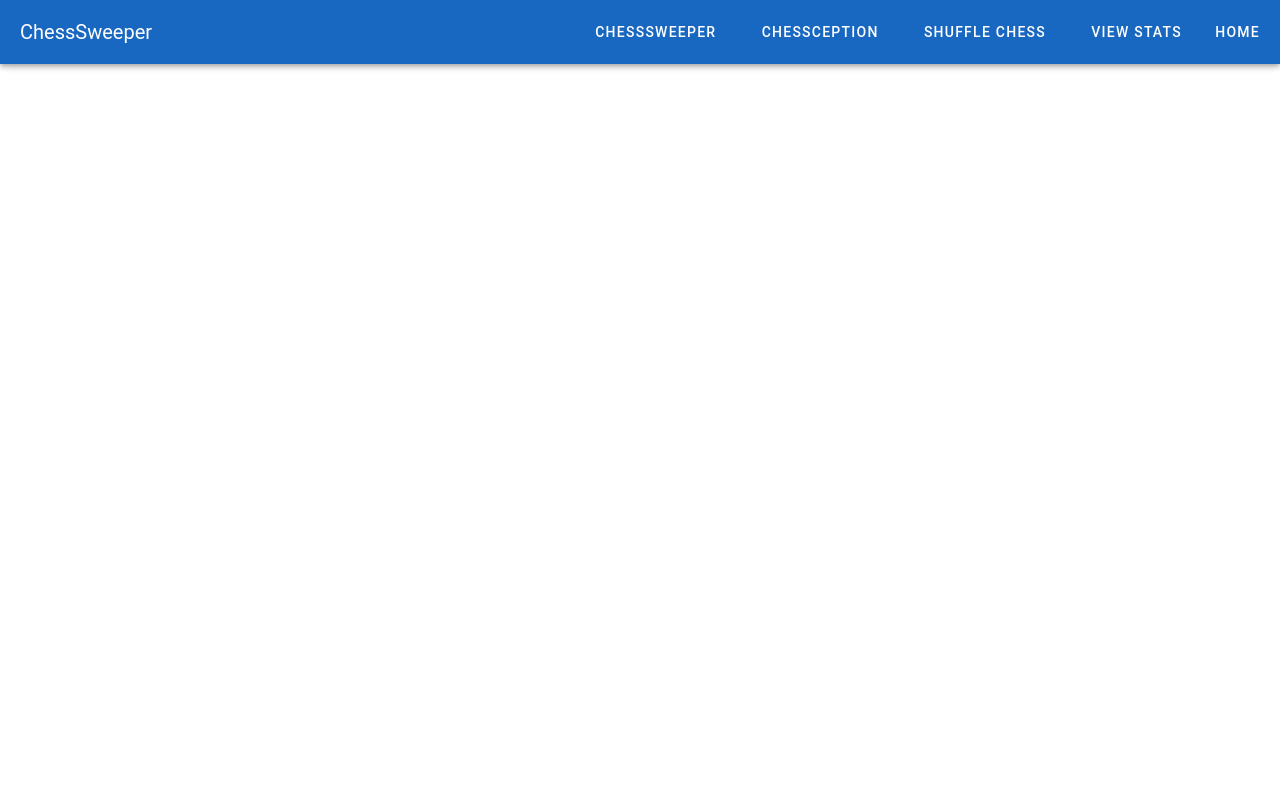
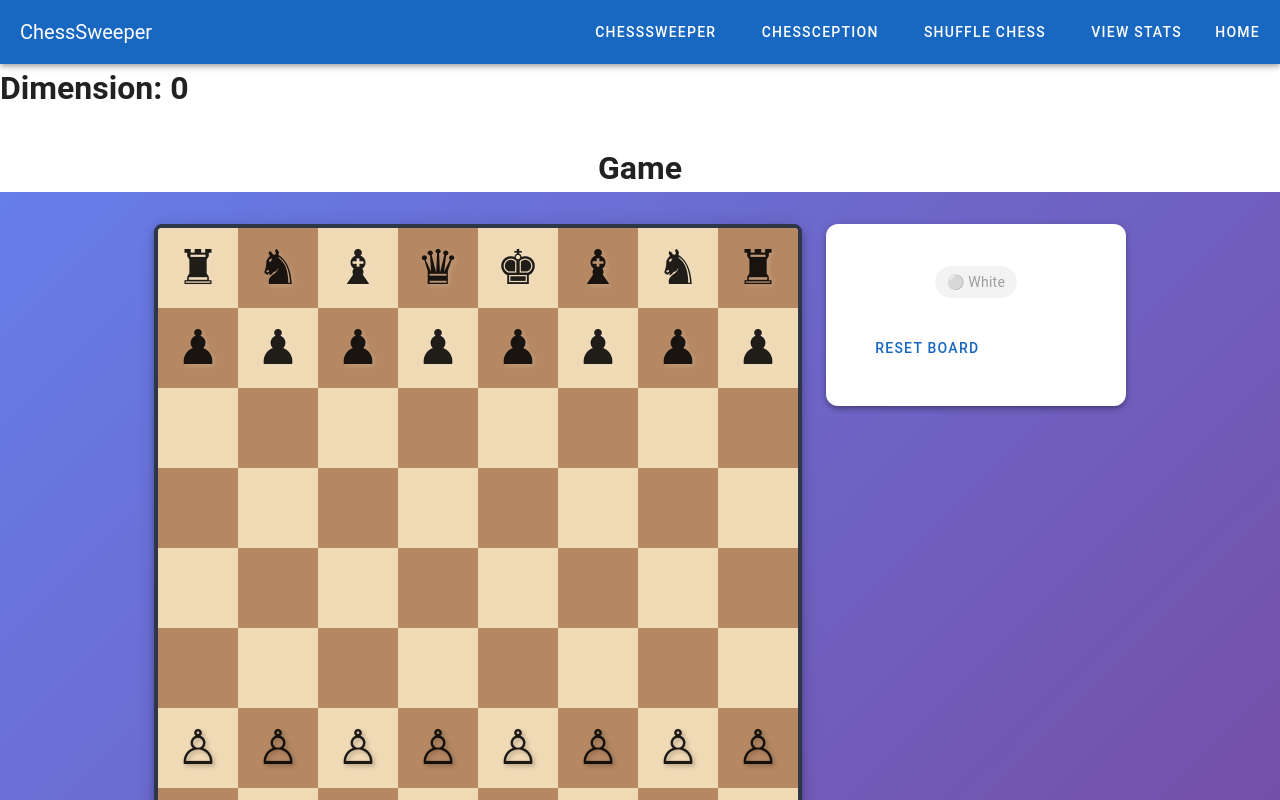
Before and after one commit to KorbinWeiler/ChessSweeper, a Nuxt app in the folder Frontend/: page /chessception in a window 1280 px wide. Shown: the top 800 px of the page. Built offline with nearby package versions, Linux system fonts and the light colour scheme.

Commit message:
refactor: replace chessception component with chessception_options and update routing logic

```diff
--- a/Frontend/app/components/chessception.vue
+++ b/Frontend/app/components/chessception_options.vue
@@ -18,8 +18,9 @@ const dimensions = ref(1);
 
 function startGame() {
     router.push({
-        path: '/game',
+        path: '/chessception',
         query: {
+            dimensions: Math.floor(dimensions.value),
             moveMode: 'teleport',
             showBombIndicator: 'false',
             bombCount: 0,
--- /dev/null
+++ b/Frontend/app/pages/chessception.vue
@@ -0,0 +1,23 @@
+<template>
+    <h1>Dimension: {{ dimension }}</h1>
+    <Game :makeMove="chessceptionMakeMove" />
+
+</template>
+
+<script setup>
+import { ref } from 'vue';
+import { useRoute } from 'vue-router';
+import Game from './game.vue';
+import { chessceptionMakeMove } from '../composables/gameModes';
+import { ChessBoard } from '~~/Model/ChessBoard';
+
+const route = useRoute();
+const dimensions = ref(route.query.dimensions ? Number(route.query.dimensions) : 1);
+const dimensionArray = ref([]);
+
+for (let i = 0; i < dimensions.value; i++) {
+    dimensionArray.value.push(new ChessBoard(0));
+}
+
+const dimension = ref(0);
+</script>
--- a/Frontend/app/pages/setupgame.vue
+++ b/Frontend/app/pages/setupgame.vue
@@ -17,7 +17,7 @@
 import { ref, watch } from 'vue';
 import { useRoute } from 'vue-router';
 import chesssweeper_options from '../components/chesssweeper_options.vue';
-import Chessception from '~/components/chessception.vue';
+import Chessception from '~/components/chessception_options.vue';
 import shuffle_chess_options from '~/components/shuffle_chess_options.vue';
 
 const props = defineProps({
```
